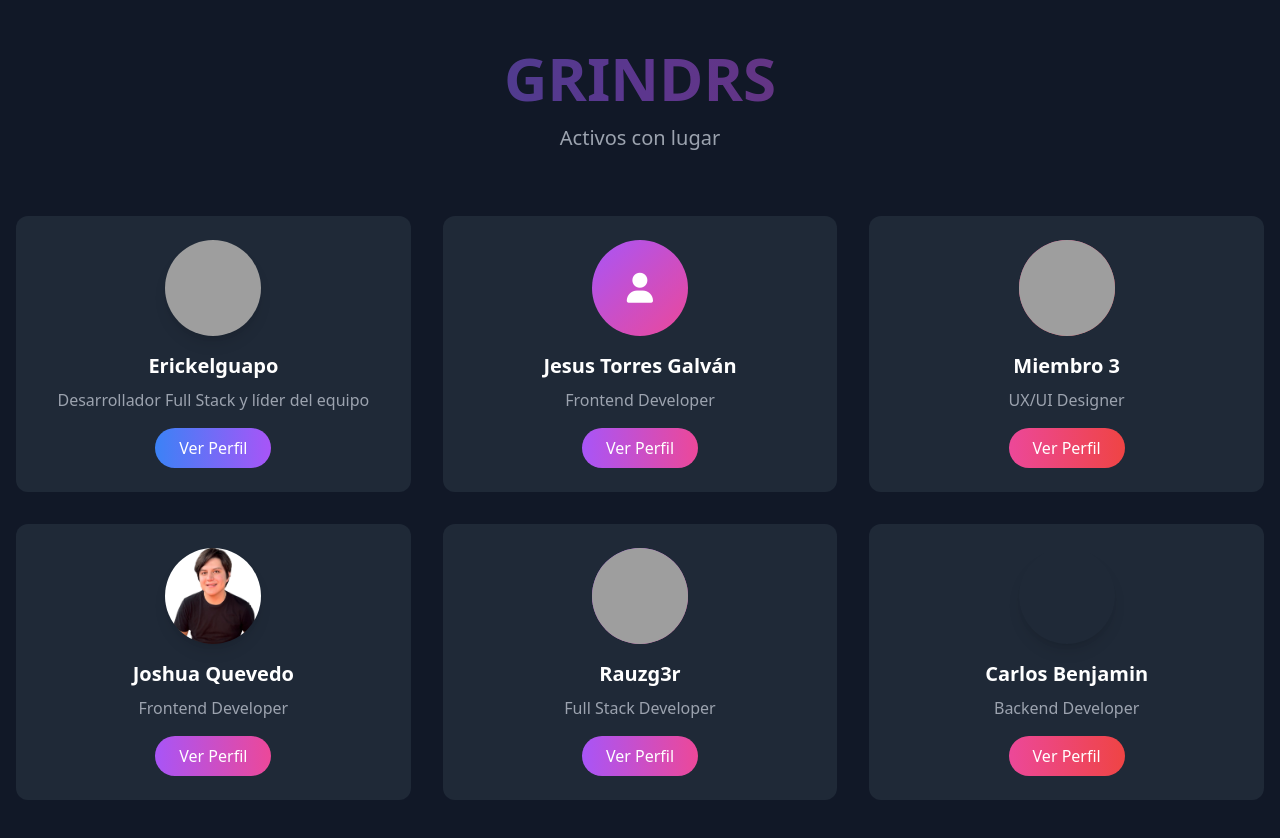
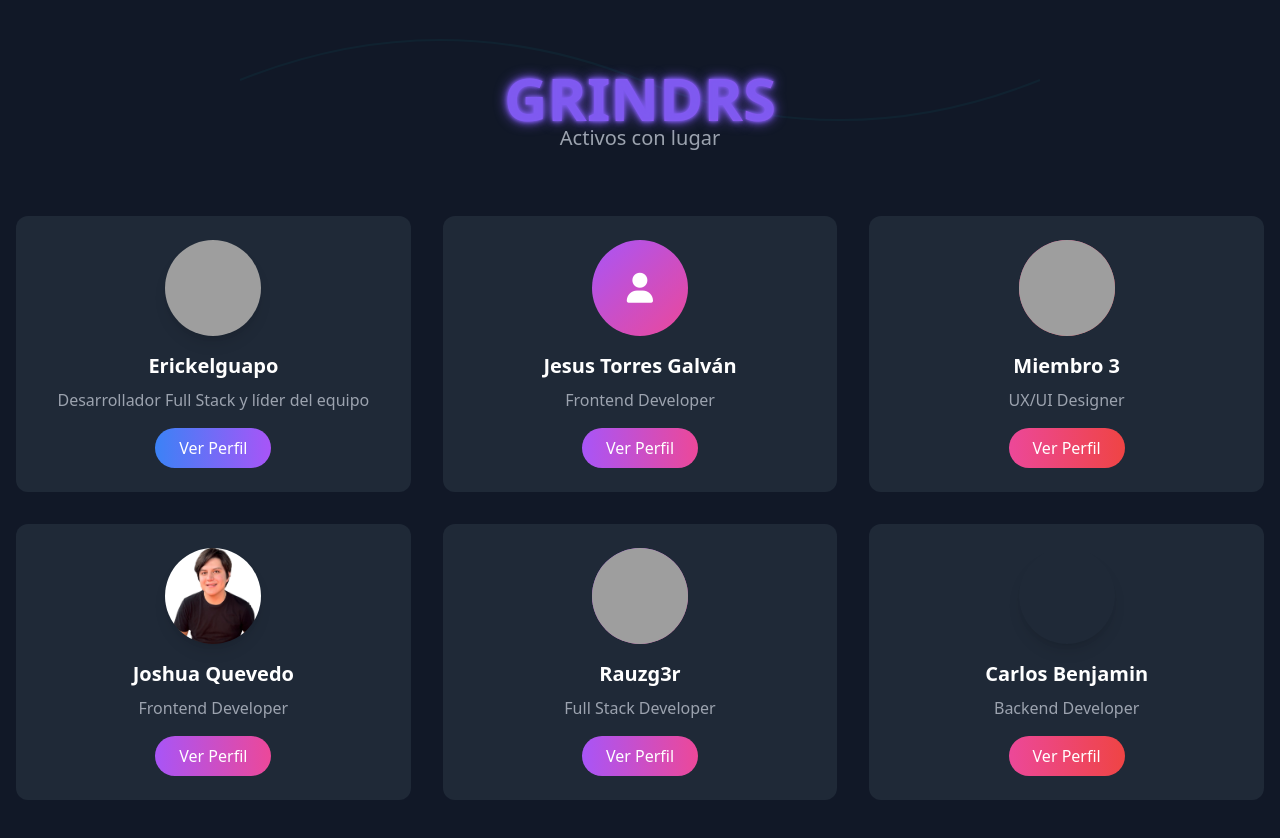
Before and after one commit to ErickEmilianoMoralesVelazquez/Ecommerce, a plain HTML site: page index.html in a window 1280 px wide. Drawn offline with nearby package versions, Linux system fonts and the light colour scheme; grey boxes are pictures that could not be loaded.

Commit message:
feat(ui): enhance landing page with animations and visual effects
add glow animation to title, decorative SVG lines, and anime.js animations for cards
improve visual hierarchy with z-index adjustments and hover effects

```diff
--- a/index.html
+++ b/index.html
@@ -9,13 +9,52 @@
       rel="stylesheet"
       href="https://cdnjs.cloudflare.com/ajax/libs/font-awesome/6.0.0/css/all.min.css"
     />
+    <style>
+      /* Glow animado para el título */
+      .glow {
+        text-shadow:
+          0 0 8px #7f5af0,
+          0 0 16px #7f5af0,
+          0 0 32px #7f5af0;
+        animation: glowPulse 2s infinite alternate;
+      }
+
+      @keyframes glowPulse {
+        from {
+          text-shadow:
+            0 0 8px #7f5af0,
+            0 0 16px #7f5af0,
+            0 0 32px #7f5af0;
+        }
+        to {
+          text-shadow:
+            0 0 2px #7f5af0,
+            0 0 4px #7f5af0,
+            0 0 8px #7f5af0;
+        }
+      }
+    </style>
   </head>
-  <body class="bg-gray-900 text-white min-h-screen">
-    <div class="container mx-auto px-4 py-12">
+  <body class="relative bg-gray-900 text-white min-h-screen overflow-x-hidden">
+    <!-- SVG decorativo animado -->
+    <svg id="techLines" width="100%" height="160" viewBox="0 0 800 160" fill="none"
+      xmlns="http://www.w3.org/2000/svg"
+      class="absolute top-0 left-0 z-0 opacity-20 pointer-events-none">
+      <path
+        d="M0 80 Q200 0 400 80 T800 80"
+        stroke="#00FFFF"
+        stroke-width="2"
+        fill="none"
+        stroke-dasharray="10 5"
+      />
+    </svg>
+
+    <div class="container mx-auto px-4 py-12 relative z-10">
       <!-- Header con efecto de gradiente -->
       <header class="text-center mb-16">
         <h1
-          class="text-6xl font-bold mb-4 bg-gradient-to-r from-blue-500 via-purple-500 to-pink-500 text-transparent bg-clip-text animate-pulse"
+          id="titulo"
+          class="text-6xl font-bold mb-4 bg-gradient-to-r from-blue-500 via-purple-500 to-pink-500 text-transparent bg-clip-text glow"
         >
           GRINDRS
         </h1>
@@ -24,141 +63,95 @@
 
       <!-- Grid de miembros del equipo -->
       <div class="grid grid-cols-1 md:grid-cols-2 lg:grid-cols-3 gap-8">
-        <!-- Tarjeta de miembro 1 -->
-        <div
-          class="bg-gray-800 rounded-xl p-6 transform hover:scale-105 transition-all duration-300 hover:shadow-xl hover:shadow-blue-500/20"
-        >
+        <!-- Aquí pegas tus tarjetas exactamente como ya las tenías -->
+        <!-- Tarjeta 1 -->
+        <div class="bg-gray-800 rounded-xl p-6 transform hover:scale-105 transition-all duration-300 hover:shadow-xl hover:shadow-blue-500/20">
             <div class="text-center">
-            <div
-              class="w-24 h-24 mx-auto mb-4 rounded-full overflow-hidden shadow-lg"
-            >
-              <img
-                src="images/Erick.png"
-                alt="Erickelguapo"
-                class="w-full h-full object-cover"
-                onerror="this.src='https://via.placeholder.com/150'"
-              />
+              <div class="w-24 h-24 mx-auto mb-4 rounded-full overflow-hidden shadow-lg">
+                <img src="images/Erick.png" alt="Erickelguapo" class="w-full h-full object-cover" onerror="this.src='https://via.placeholder.com/150'" />
               </div>
               <h3 class="text-xl font-semibold mb-2">Erickelguapo</h3>
-            <p class="text-gray-400 mb-4">
-              Desarrollador Full Stack y líder del equipo
-            </p>
+              <p class="text-gray-400 mb-4">Desarrollador Full Stack y líder del equipo</p>
               <a href="/erick.html">
-              <button
-                class="bg-gradient-to-r from-blue-500 to-purple-500 px-6 py-2 rounded-full hover:opacity-90 transition-opacity"
-              >
+                <button class="bg-gradient-to-r from-blue-500 to-purple-500 px-6 py-2 rounded-full hover:opacity-90 transition-opacity">
                   Ver Perfil
                 </button>
               </a>
             </div>
           </div>
 
-        <!-- Tarjeta de miembro 2 -->
-        <div
-          class="bg-gray-800 rounded-xl p-6 transform hover:scale-105 transition-all duration-300 hover:shadow-xl hover:shadow-purple-500/20"
-        >
+          <!-- Tarjeta 2 -->
+          <div class="bg-gray-800 rounded-xl p-6 transform hover:scale-105 transition-all duration-300 hover:shadow-xl hover:shadow-purple-500/20">
             <div class="text-center">
-            <div
-              class="w-24 h-24 mx-auto bg-gradient-to-br from-purple-500 to-pink-500 rounded-full flex items-center justify-center mb-4"
-            >
+              <div class="w-24 h-24 mx-auto bg-gradient-to-br from-purple-500 to-pink-500 rounded-full flex items-center justify-center mb-4">
                 <i class="fas fa-user text-3xl"></i>
               </div>
               <h3 class="text-xl font-semibold mb-2">Jesus Torres Galván</h3>
               <p class="text-gray-400 mb-4">Frontend Developer</p>
               <a href="/PerfilJesus.html">
-              <button
-                class="bg-gradient-to-r from-purple-500 to-pink-500 px-6 py-2 rounded-full hover:opacity-90 transition-opacity"
-              >
+                <button class="bg-gradient-to-r from-purple-500 to-pink-500 px-6 py-2 rounded-full hover:opacity-90 transition-opacity">
                   Ver Perfil
                 </button>
               </a>
             </div>
           </div>
 
-        <!-- Tarjeta de miembro 3 -->
-        <div
-          class="bg-gray-800 rounded-xl p-6 transform hover:scale-105 transition-all duration-300 hover:shadow-xl hover:shadow-pink-500/20"
-        >
+          <!-- Tarjeta 3 -->
+          <div class="bg-gray-800 rounded-xl p-6 transform hover:scale-105 transition-all duration-300 hover:shadow-xl hover:shadow-pink-500/20">
             <div class="text-center">
-            <div
-              class="w-24 h-24 mx-auto bg-gradient-to-br from-pink-500 to-red-500 rounded-full flex items-center justify-center mb-4"
-            >
-              <img
-                src="https://media.licdn.com/dms/image/v2/D4E35AQGw9C0xshctiw/profile-framedphoto-shrink_400_400/profile-framedphoto-shrink_400_400/0/1730699144929?e=1749769200&v=beta&t=SXCceFOhDCuRcl45D3f65Y3HeqRWV7NdsbZ9vOfbBtc"
-                alt="Alberto Vázquez"
-                class="w-full h-full object-cover rounded-full"
-                onerror="this.src='https://via.placeholder.com/150'"
-              />
+              <div class="w-24 h-24 mx-auto bg-gradient-to-br from-pink-500 to-red-500 rounded-full flex items-center justify-center mb-4">
+                <img src="https://media.licdn.com/dms/image/v2/D4E35AQGw9C0xshctiw/profile-framedphoto-shrink_400_400/profile-framedphoto-shrink_400_400/0/1730699144929?e=1749769200&v=beta&t=SXCceFOhDCuRcl45D3f65Y3HeqRWV7NdsbZ9vOfbBtc" alt="Alberto Vázquez" class="w-full h-full object-cover rounded-full" onerror="this.src='https://via.placeholder.com/150'" />
               </div>
               <h3 class="text-xl font-semibold mb-2">Miembro 3</h3>
               <p class="text-gray-400 mb-4">UX/UI Designer</p>
               <a href="/AlbertoPerfil.html">
-              <button
-                class="bg-gradient-to-r from-pink-500 to-red-500 px-6 py-2 rounded-full hover:opacity-90 transition-opacity"
-              >
+                <button class="bg-gradient-to-r from-pink-500 to-red-500 px-6 py-2 rounded-full hover:opacity-90 transition-opacity">
                   Ver Perfil
                 </button>
               </a>
             </div>
           </div>
 
+          <!-- Tarjeta 4 -->
           <div class="bg-gray-800 rounded-xl p-6 transform hover:scale-105 transition-all duration-300 hover:shadow-xl hover:shadow-purple-500/20">
             <div class="text-center">
               <div class="w-24 h-24 mx-auto rounded-full overflow-hidden shadow-lg mb-4">
-              <img
-                src="images/Josh.png"
-                alt="Joshua Quevedo"
-                class="w-full h-full object-cover"
-                onerror="this.src='https://via.placeholder.com/150'"
-              />
+                <img src="images/Josh.png" alt="Joshua Quevedo" class="w-full h-full object-cover" onerror="this.src='https://via.placeholder.com/150'" />
               </div>
               <h3 class="text-xl font-semibold mb-2">Joshua Quevedo</h3>
               <p class="text-gray-400 mb-4">Frontend Developer</p>
               <a href="josh.html">
-              <button
-                class="bg-gradient-to-r from-purple-500 to-pink-500 px-6 py-2 rounded-full hover:opacity-90 transition-opacity"
-              >
+                <button class="bg-gradient-to-r from-purple-500 to-pink-500 px-6 py-2 rounded-full hover:opacity-90 transition-opacity">
                   Ver Perfil
                 </button>
               </a>
             </div>
           </div>
 
-        <div
-          class="bg-gray-800 rounded-xl p-6 transform hover:scale-105 transition-all duration-300 hover:shadow-xl hover:shadow-purple-500/20"
-        >
+          <!-- Tarjeta 5 -->
+          <div class="bg-gray-800 rounded-xl p-6 transform hover:scale-105 transition-all duration-300 hover:shadow-xl hover:shadow-purple-500/20">
             <div class="text-center">
-            <div
-              class="w-24 h-24 mx-auto bg-gradient-to-br from-purple-500 to-pink-500 rounded-full flex items-center justify-center mb-4"
-            >
-            <img
-                src="https://upload.wikimedia.org/wikipedia/commons/e/ea/Twenty_One_Pilots_-_Southside_Festival_2022_-_IMG_6029_-_1_%28cropped%29.jpg"
-                alt="Aldair Vargas"
-                class="w-full h-full object-cover rounded-full"
-                onerror="this.src='https://via.placeholder.com/150'"
-              />
+              <div class="w-24 h-24 mx-auto bg-gradient-to-br from-purple-500 to-pink-500 rounded-full flex items-center justify-center mb-4">
+                <img src="https://upload.wikimedia.org/wikipedia/commons/e/ea/Twenty_One_Pilots_-_Southside_Festival_2022_-_IMG_6029_-_1_%28cropped%29.jpg" alt="Aldair Vargas" class="w-full h-full object-cover rounded-full" onerror="this.src='https://via.placeholder.com/150'" />
               </div>
               <h3 class="text-xl font-semibold mb-2">Rauzg3r</h3>
               <p class="text-gray-400 mb-4">Full Stack Developer</p>
               <a href="/aldair.html">
-              <button
-                class="bg-gradient-to-r from-purple-500 to-pink-500 px-6 py-2 rounded-full hover:opacity-90 transition-opacity"
-              >
+                <button class="bg-gradient-to-r from-purple-500 to-pink-500 px-6 py-2 rounded-full hover:opacity-90 transition-opacity">
                   Ver Perfil
                 </button>
               </a>
             </div>
           </div>
+
+          <!-- Tarjeta 6 -->
           <div class="bg-gray-800 rounded-xl p-6 transform hover:scale-105 transition-all duration-300 hover:shadow-xl hover:shadow-purple-500/20">
             <div class="text-center">
-            <div class="w-24 h-24 mx-auto rounded-full overflow-hidden shadow-lg mb-4">
-            </div>
+              <div class="w-24 h-24 mx-auto rounded-full overflow-hidden shadow-lg mb-4"></div>
               <h3 class="text-xl font-semibold mb-2">Carlos Benjamin</h3>
               <p class="text-gray-400 mb-4">Backend Developer</p>
               <a href="/benjamin.html">
-              <button
-                class="bg-gradient-to-r from-pink-500 to-red-500 px-6 py-2 rounded-full hover:opacity-90 transition-opacity"
-              >
+                <button class="bg-gradient-to-r from-pink-500 to-red-500 px-6 py-2 rounded-full hover:opacity-90 transition-opacity">
                   Ver Perfil
                 </button>
               </a>
@@ -166,5 +159,50 @@
           </div>
         </div>
       </div>
+    </div>
+
+    <!-- Anime.js + animaciones -->
+    <script src="https://cdnjs.cloudflare.com/ajax/libs/animejs/3.2.1/anime.min.js"></script>
+    <script>
+      // H1: animación descendente y fija
+      anime({
+        targets: "#titulo",
+        translateY: [-100, 20],
+        opacity: [0, 1],
+        duration: 1800,
+        delay: 300,
+        easing: "easeOutExpo",
+        scale: [0.8, 1],
+      });
+
+      // Tarjetas en cascada lenta
+      anime({
+        targets: ".bg-gray-800",
+        opacity: [0, 1],
+        translateY: [60, 0],
+        delay: anime.stagger(300, { start: 800 }),
+        duration: 1800,
+        easing: "easeOutExpo",
+      });
+
+      // SVG decorativo: animar trazo al cargar
+      anime({
+        targets: "#techLines path",
+        strokeDashoffset: [anime.setDashoffset, 0],
+        easing: "easeInOutSine",
+        duration: 2000,
+        delay: 500,
+      });
+
+      // Loop de pulso suave en el trazo SVG
+      anime({
+        targets: "#techLines path",
+        opacity: [0.15, 0.4],
+        easing: "easeInOutSine",
+        direction: "alternate",
+        duration: 3000,
+        loop: true,
+      });
+    </script>
   </body>
 </html>
```
Lines whose indentation alone changed are shown as unchanged.
